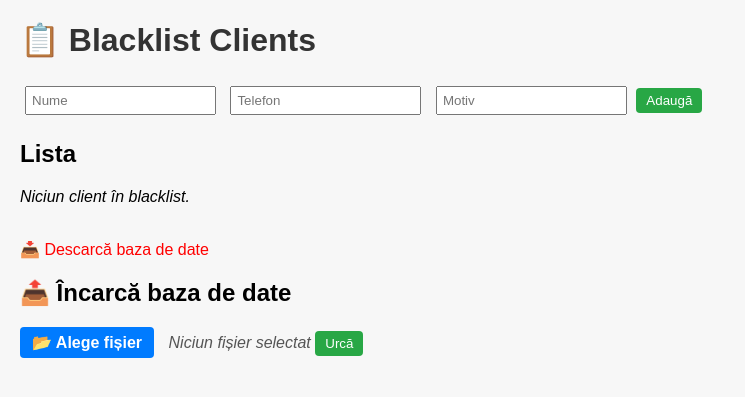
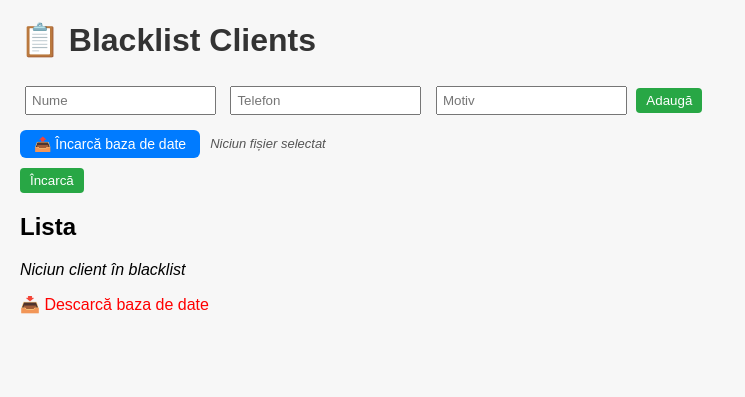
Before and after one commit to gsmcontactct/Web-Blacklist-Clients, a Flask app: page / in a window 1280 px wide. Shown: the top 397 px of the page, without its empty margins (0-745 px from the left). Run offline with Flask 3, Linux system fonts and the light colour scheme; data that the repository does not hold is empty.

Commit message:
Improved upload UI with custom button and file preview

```diff
--- a/static/style.css
+++ b/static/style.css
@@ -4,9 +4,7 @@ body {
   background: #f7f7f7;
 }
 
-h1 {
-    color: #333;
-}
+h1 { color: #333; }
 
 form input {
   margin: 5px;
@@ -44,28 +42,36 @@ a {
   color: red;
 }
 
-/* --- Custom file upload --- */
-.custom-file-upload {
-    display: inline-block;
-    padding: 6px 12px;
-    cursor: pointer;
-    border-radius: 4px;
-    background-color: #007BFF;
-    color: white;
-    font-weight: bold;
-    margin-right: 10px;
-    transition: background 0.2s;
+/* === Upload Styling === */
+.upload-container {
+  display: flex;
+  align-items: center;
+  gap: 10px;
+  margin: 10px 0;
 }
 
-.custom-file-upload:hover {
-    background-color: #0056b3;
-}
-
-input[type="file"] {
+.upload-container input[type="file"] {
   display: none;
 }
 
-#fileName {
+.upload-btn {
+  display: inline-block;
+  background: #007bff;
+  color: #fff;
+  padding: 6px 14px;
+  border-radius: 6px;
+  cursor: pointer;
+  font-size: 14px;
+  font-weight: 500;
+  transition: background 0.3s ease;
+}
+
+.upload-btn:hover {
+  background: #0056b3;
+}
+
+#file-chosen {
+  font-size: 13px;
+  color: #555;
   font-style: italic;
-    color: #555;
 }
--- a/templates/index.html
+++ b/templates/index.html
@@ -16,6 +16,16 @@
         <button type="submit">Adaugă</button>
     </form>
 
+    <!-- Upload baza de date -->
+    <form action="/upload-db" method="POST" enctype="multipart/form-data" class="upload-form">
+        <div class="upload-container">
+            <label for="file-upload" class="upload-btn">📤 Încarcă baza de date</label>
+            <input type="file" id="file-upload" name="file">
+            <span id="file-chosen">Niciun fișier selectat</span>
+        </div>
+        <button type="submit">Încarcă</button>
+    </form>
+
     <h2>Lista</h2>
     {% if clients %}
     <table>
@@ -31,34 +41,18 @@
         {% endfor %}
     </table>
     {% else %}
-        <p><i>Niciun client în blacklist.</i></p>
+    <p><i>Niciun client în blacklist</i></p>
     {% endif %}
 
-    <br>
     <a href="/download-db">📥 Descarcă baza de date</a>
 
-    <h2>📤 Încarcă baza de date</h2>
-    <form action="/upload-db" method="POST" enctype="multipart/form-data">
-        <label class="custom-file-upload">
-            📂 Alege fișier
-            <input type="file" name="file" id="fileInput" required>
-        </label>
-        <span id="fileName">Niciun fișier selectat</span>
-        <button type="submit">Urcă</button>
-    </form>
+    <script>
+      const fileInput = document.getElementById("file-upload");
+      const fileChosen = document.getElementById("file-chosen");
 
-    <!-- Script pentru afișare nume fișier -->
-    <script>
-        const fileInput = document.getElementById('fileInput');
-        const fileName = document.getElementById('fileName');
-
-        fileInput.addEventListener('change', () => {
-            if (fileInput.files.length > 0) {
-                fileName.textContent = fileInput.files[0].name;
-            } else {
-                fileName.textContent = "Niciun fișier selectat";
-            }
-        });
+      fileInput.addEventListener("change", function() {
+        fileChosen.textContent = this.files.length > 0 ? this.files[0].name : "Niciun fișier selectat";
+      });
     </script>
 </body>
 </html>
```
Lines whose indentation alone changed are shown as unchanged.
